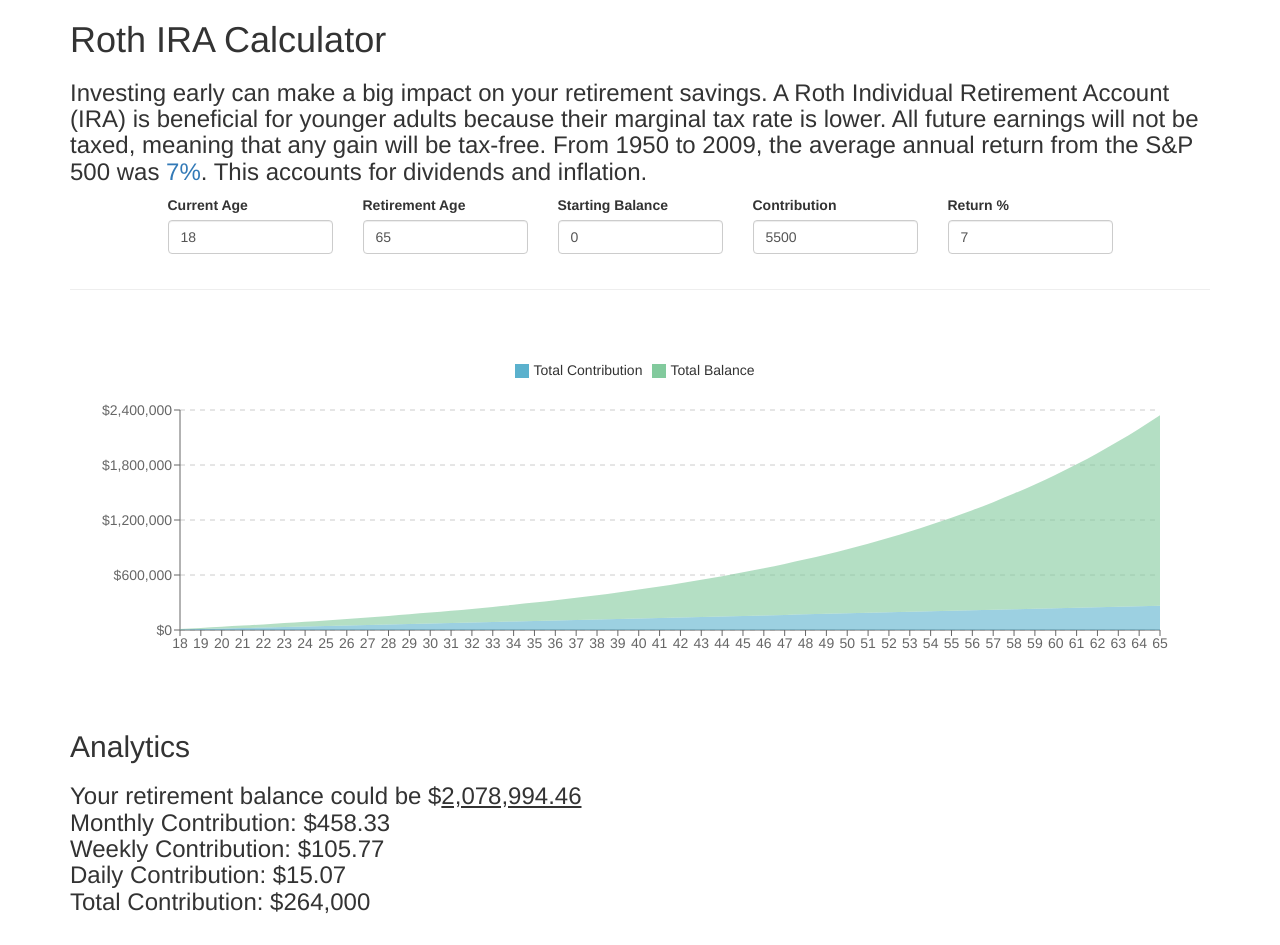
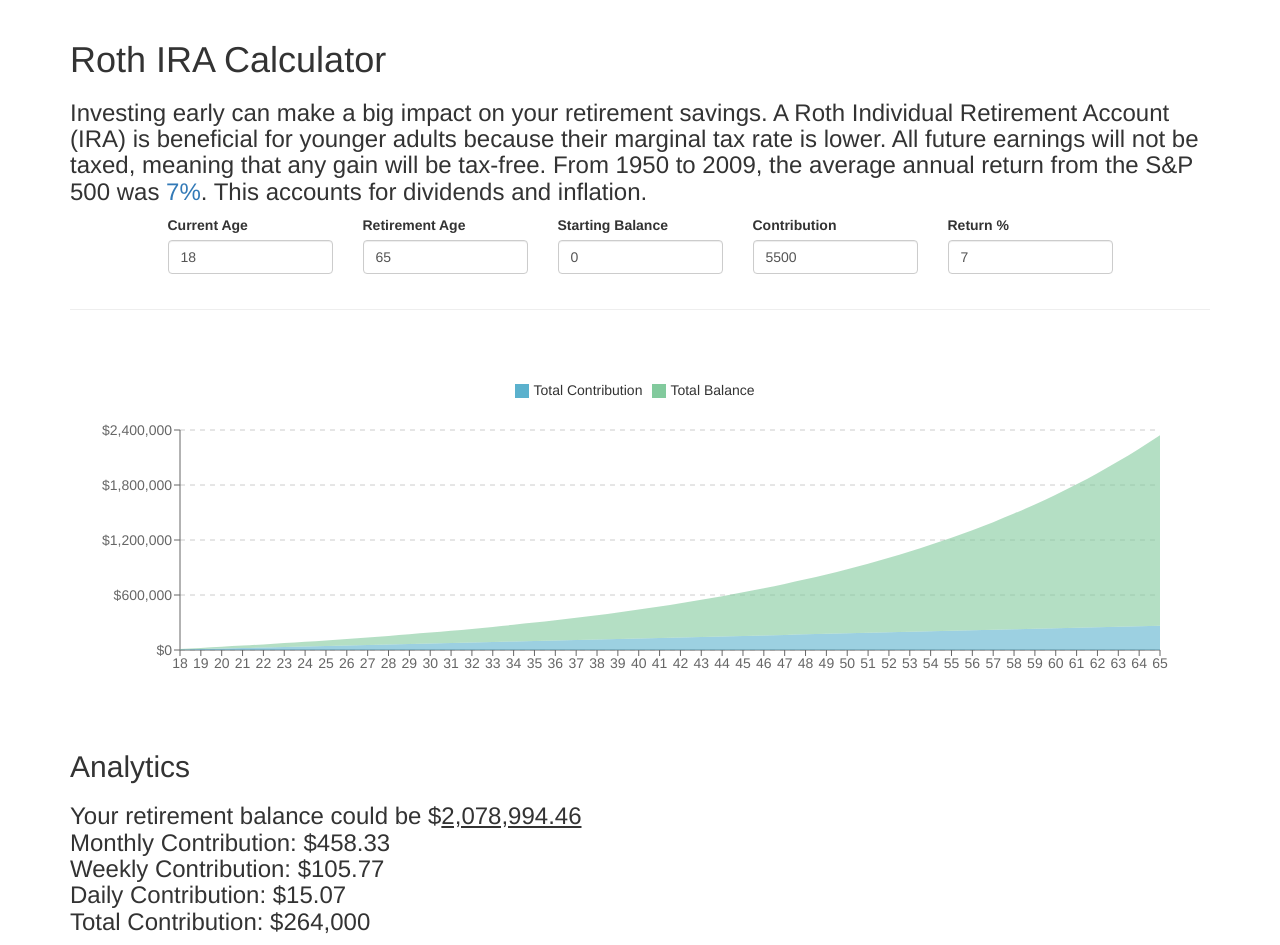
Before and after one commit to Truong-Henry/roth-ira-calculator, a React (Create React App) app: page / in a window 1280 px wide. Built offline with nearby package versions, Linux system fonts and the light colour scheme.

Commit message:
Removed styling that bootstrap can handle and added a margin top for header-container

```diff
--- a/src/index.css
+++ b/src/index.css
@@ -1,5 +1,9 @@
 .roth-graph {
   height: 400px;
+}
+
+.header-container {
+  margin-top: 40px;
 }
 
 /* Remove arrows from number inputs */
```
